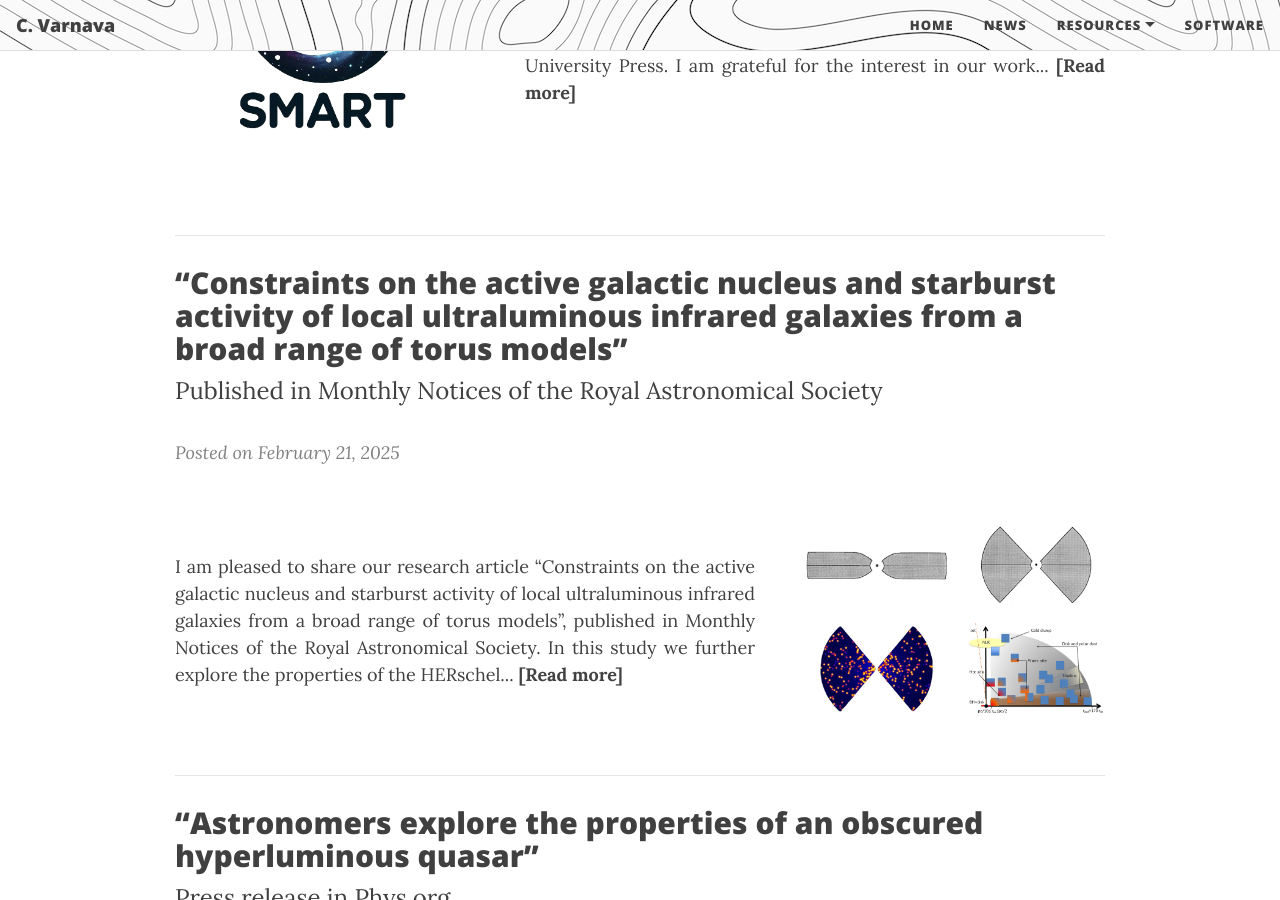
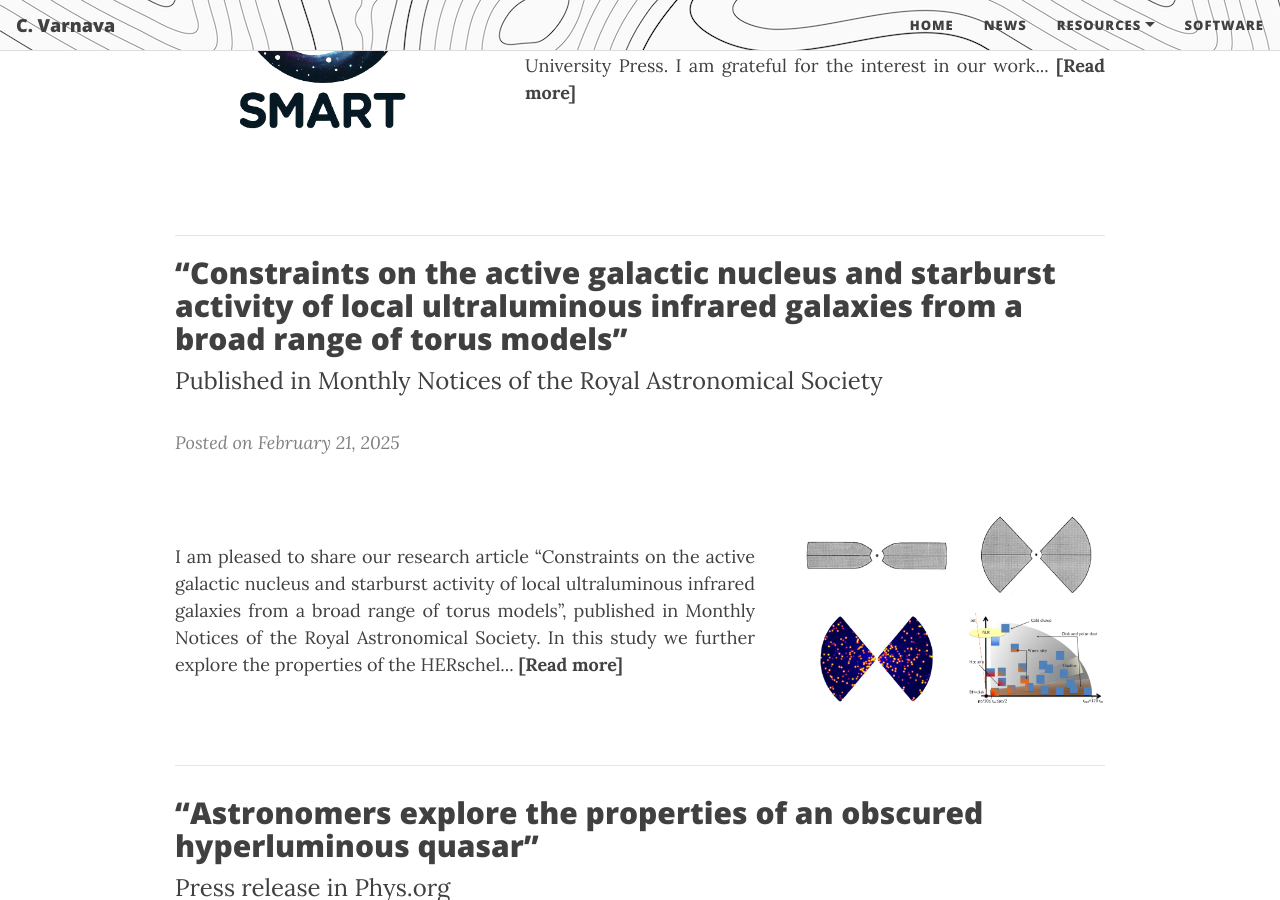
Before and after one commit to ch-var/ch-var.github.io, a Jekyll site: the page built from news.html, in a window 1280 px wide and 900 px high, scrolled down 645 px. Built offline with Jekyll 4.4.1, drawn with Linux system fonts in a browser that asks for light colours; formulas are drawn with MathJax 3.

Commit message:
Update news.html

```diff
--- a/news.html
+++ b/news.html
@@ -42,7 +42,7 @@ mathjax: true
   <p style="text-align: justify; flex: 1; margin-left: 20px;">I am excited to share that our research article “SMART: Spectral Energy Distributions Markov Chain Analysis with Radiative Transfer Models” is amongst the most-read recent articles in the Monthly Notices of the Royal Astronomical Society, according to Oxford University Press. I am grateful for the interest in our work... <a href="https://ch-var.github.io/2025-05-02-SMART_reads"><b style="color:#424242";>[Read more]</b></a></p>
 </div>
 
-<p><hr size="2"></p>
+<p><hr size="2">
 
 <p style="margin-bottom: 8px; font-family: var(--header-font); font-weight: 800; line-height: 1.1; font-size: 1.875rem; margin-top: 1.25rem;">“Constraints on the active galactic nucleus and starburst activity of local ultraluminous infrared galaxies from a broad range of torus models”</p>
 <p style="margin-top: 8px; margin-bottom: 8px;"><font size="+2">Published in Monthly Notices of the Royal Astronomical Society</font></p>
```
